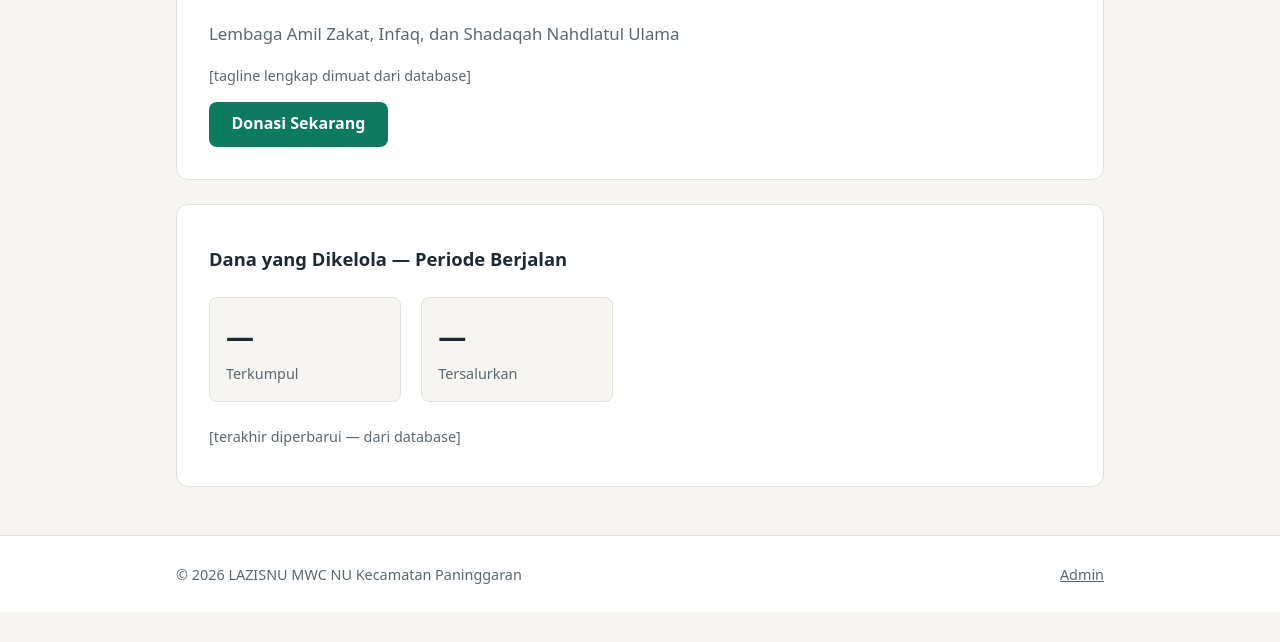
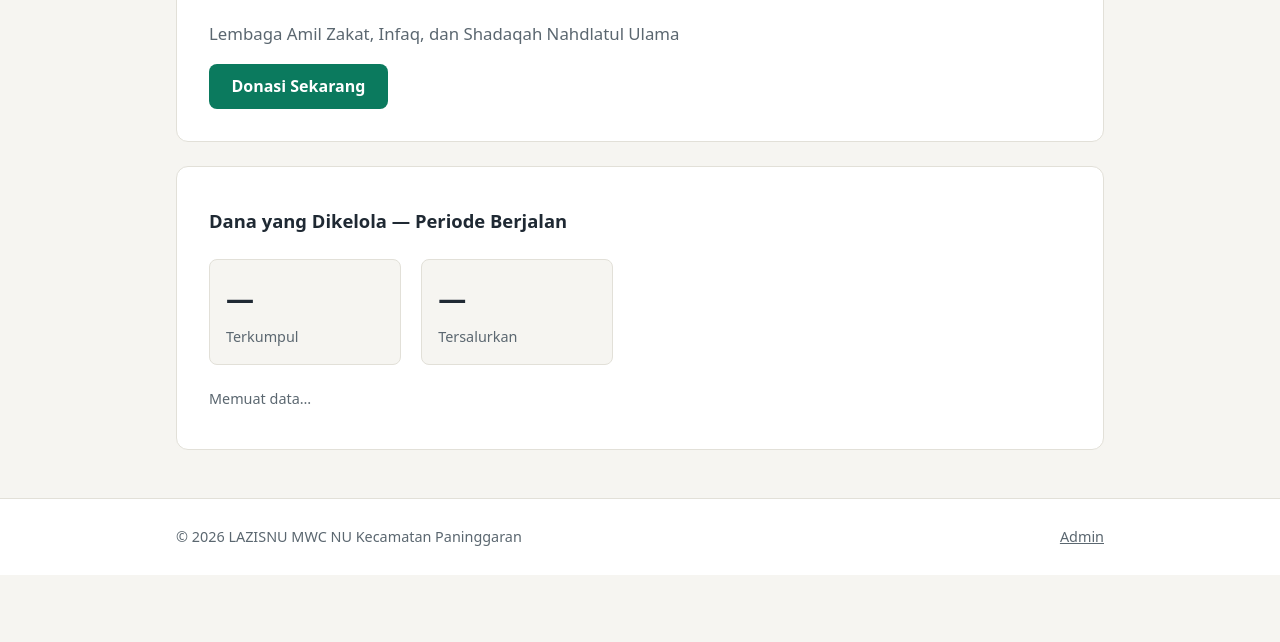
Before and after one commit to bagus01darmawan-wq/website-lazisnu, a website: page index.html in a window 1280 px wide. Shown: the part 158-800 px from the top of the page. Drawn offline with Linux system fonts and the light colour scheme.

Commit message:
T3: beranda bersih — identitas + panel angka + tombol donasi (AC-01/02/05) (#7)
- Hapus puing placeholder B0 (tagline kini teks statis kode-murni; catatan panel: 'Memuat data…' sebelum JS mengisi)
- TQ-02 (<=2 klik) & TQ-05 (panel angka) sudah hijau sejak kerangka; T9 mengisi angka dari database

```diff
--- a/index.html
+++ b/index.html
@@ -21,11 +21,10 @@
   </header>
 
   <main class="lebar">
-    <!-- B0 (kerangka): identitas lembaga. Teks tagline dimuat dari database pada T3. -->
+    <!-- T3: identitas lembaga; tagline tetap (kode murni, bukan data lembaga). -->
     <section class="hero" aria-labelledby="judul-identitas">
       <h1 id="judul-identitas">LAZISNU MWC NU Kecamatan Paninggaran</h1>
       <p class="tagline">Lembaga Amil Zakat, Infaq, dan Shadaqah Nahdlatul Ulama</p>
-      <p class="catatan">[tagline lengkap dimuat dari database]</p>
       <a class="tombol" href="donasi.html">Donasi Sekarang</a>
     </section>
 
@@ -40,7 +39,7 @@
         <p class="angka" id="angka-tersalurkan">—</p>
         <p class="label-angka">Tersalurkan</p>
       </div>
-      <p class="catatan" id="catatan-terakhir">[terakhir diperbarui — dari database]</p>
+      <p class="catatan" id="catatan-terakhir">Memuat data…</p>
     </section>
   </main>
 
```
